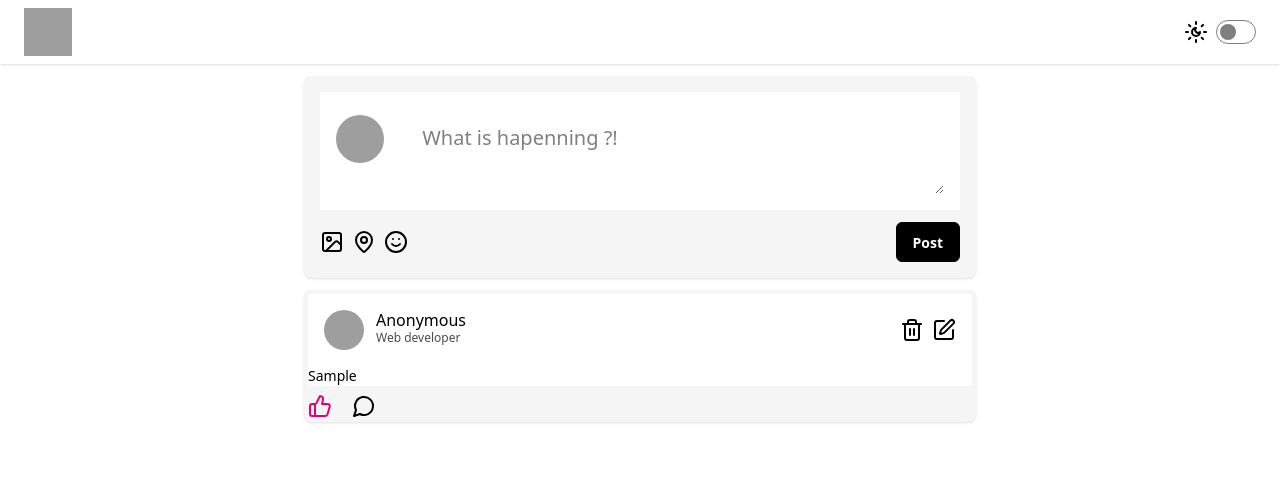
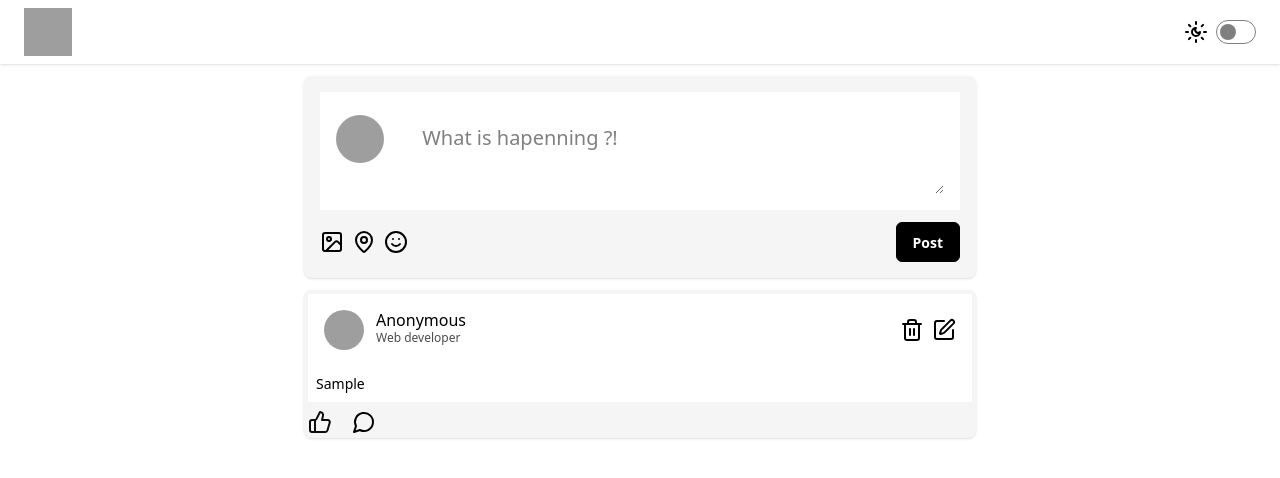
Before and after one commit to reachmohdaltaf/wylo, a React (Vite) app: page / in a window 1280 px wide. Both pictures are taken after typing "Sample" into the empty fields and a click on the button "Post". Shown: the top 478 px of the page. Built offline with nearby package versions, Linux system fonts and the light colour scheme; grey boxes are pictures that could not be loaded; the HTML template or start-up script is replaced by a standard one.

Commit message:
Readme Github

```diff
--- a/src/components/CommentCard.jsx
+++ b/src/components/CommentCard.jsx
@@ -1,11 +1,21 @@
-import React from 'react'
+import React from 'react';
 
-const CommentCard = ({comment}) => {
+const CommentCard = ({ comment }) => {
   return (
-    <div className='h-fit flex items-center justify-between px-4 border-b-1 bg-base-300'>
-      <div className="userprofile bg-red-200 h-10 rounded-full w-10"><img src="https://via.placeholder.com/150" alt="" /></div> <p className='p-4'>{comment}</p>
+    <div className="h-fit flex items-center gap-4 p-4 border-b bg-gray-100 rounded-lg shadow-md">
+      <div className="w-10 h-10 rounded-full overflow-hidden bg-gray-300">
+        <img
+          src="https://as2.ftcdn.net/v2/jpg/03/31/69/91/1000_F_331699188_lRpvqxO5QRtwOM05gR50ImaaJgBx68vi.jpg"
+          alt="User Profile"
+          className="w-full h-full object-cover"
+        />
+      </div>
+    <div className=''>
+    <p className='font-bold'>name</p>
+    <p className="text-gray-700 text-sm">{comment}</p>
     </div>
-  )
-}
+    </div>
+  );
+};
 
-export default CommentCard
+export default CommentCard;
--- a/src/components/PostCard.jsx
+++ b/src/components/PostCard.jsx
@@ -96,7 +96,7 @@ const PostCard = ({ post }) => {
       </div>
 
       <div className="">
-        <p className={`break-words bg-base-100   text-sm whitespace-pre-wrap w-full ${post.text.length > 100 && !isExpanded ? "line-clamp-2" : ""}`}>
+        <p className={`break-words bg-base-100 p-2  text-sm whitespace-pre-wrap w-full ${post.text.length > 100 && !isExpanded ? "line-clamp-2" : ""}`}>
           {post.text}
         </p>
         {post.text.length > 100 && (
@@ -114,7 +114,7 @@ const PostCard = ({ post }) => {
 
       {/* Comment Section */}
       <div className="mt-2 gap-5 flex items-end ">
-              <ThumbsUp onClick={handleLike} className={`cursor-pointer ${like ? "text-primary" : "text-pink-600"}`} size={24}/>
+              <ThumbsUp onClick={handleLike} className={`cursor-pointer ${like ? "text-pink-600" : "text-primary"}`} size={24}/>
         <MessageCircle onClick={() => setIsCommentExpand(!isCommentExpand)} className="cursor-pointer" size={24} />
       </div>
 
```
